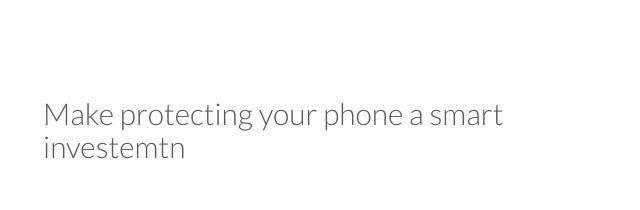
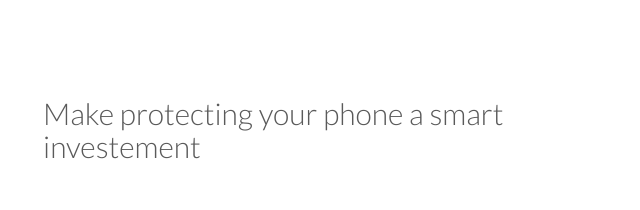
Before and after one commit to jaylocate/jaylocate.github.io, a plain HTML site: page index.html in a window 1280 px wide. Shown: the part 853-1063 px from the top of the page, 27-667 px from the left. Drawn offline with Linux system fonts and the light colour scheme; files whose address does not match are found by name.

Commit message:
fixed the word investment

```diff
--- a/index.html
+++ b/index.html
@@ -57,7 +57,7 @@
     <div class="container ptb">
       <div class="row">
         <div class="col-md-6">
-          <h2>Make protecting your phone a smart investemtn </h2>
+          <h2>Make protecting your phone a smart investement </h2>
           <p class="mt">copy about why we made the device</p>
           <p class="store">
             <a href="#"><img src="assets/img/app-store.png" height="50" alt=""></a>
```
